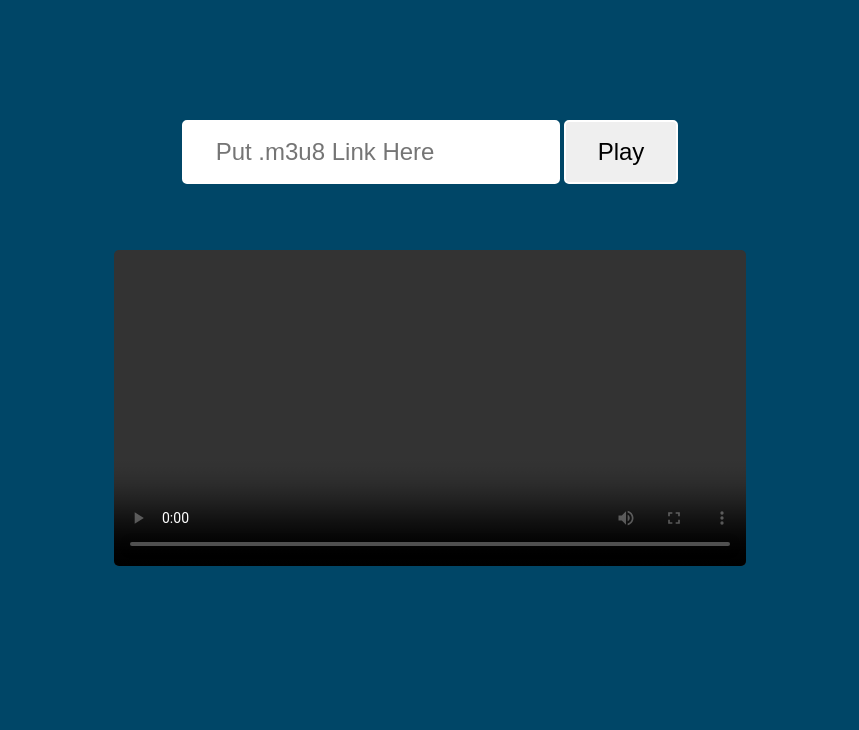
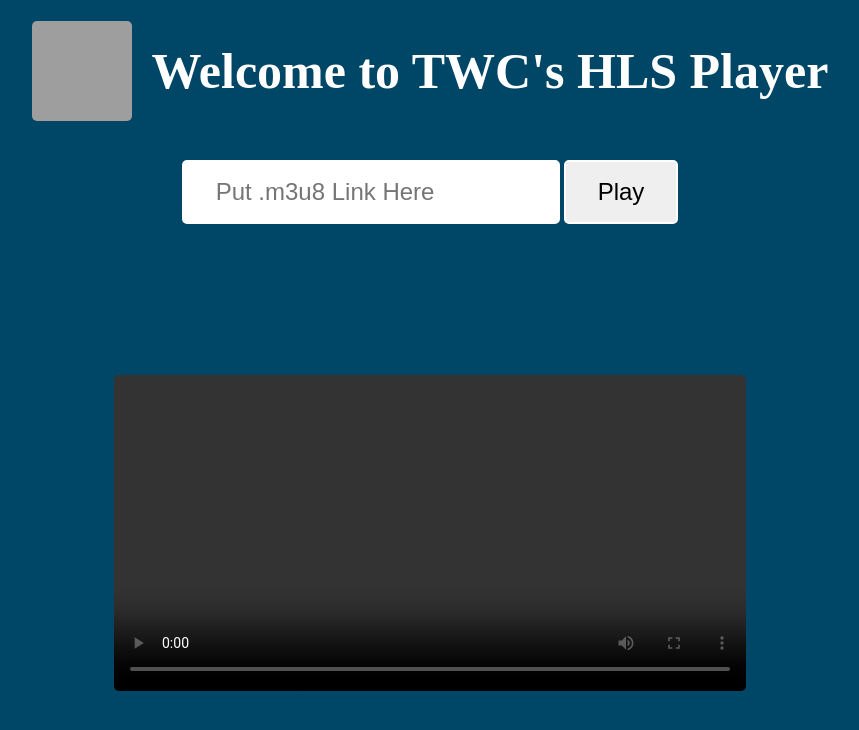
Before and after one commit to pstatonwx/hlsplayer.github.io, a plain HTML site: page index.html in a window 1280 px wide. Shown: the whole page, without its empty margins (210-1069 px from the left). Drawn offline with nearby package versions, Linux system fonts and the light colour scheme; grey boxes are pictures that could not be loaded.

Commit message:
added title

```diff
--- a/index.html
+++ b/index.html
@@ -16,6 +16,12 @@
 </head>
 
 <body>
+    <div class="title-container">
+        <img src="https://upload.wikimedia.org/wikipedia/commons/thumb/7/77/The_Weather_Channel_logo_2005-present.svg/600px-The_Weather_Channel_logo_2005-present.svg.png?20180322194746"
+            class="title-image">
+        <h1 id="title-text">Welcome to TWC's HLS Player</h1>
+    </div>
+
     <script src="https://cdn.jsdelivr.net/npm/hls.js@latest"></script>
 
     <div class="container">
--- a/style.css
+++ b/style.css
@@ -1,6 +1,27 @@
 html {
   background-color: #004667;
   overflow: hidden;
+}
+
+.title-container {
+  display: flex;
+  align-items: center;
+  margin: auto;
+  justify-content: center;
+  align-items: center;
+  text-align: center;
+}
+
+.title-image {
+  width: 100px;
+  height: 100px;
+  margin-right: 20px;
+  border-radius: 5px;
+}
+
+#title-text {
+  font-size: 50px;
+  color: white;
 }
 
 .container {
@@ -17,7 +38,7 @@ html {
 
 .link-container {
   position: absolute;
-  top: 15%;
+  top: 20%;
 }
 
 #link {
```
